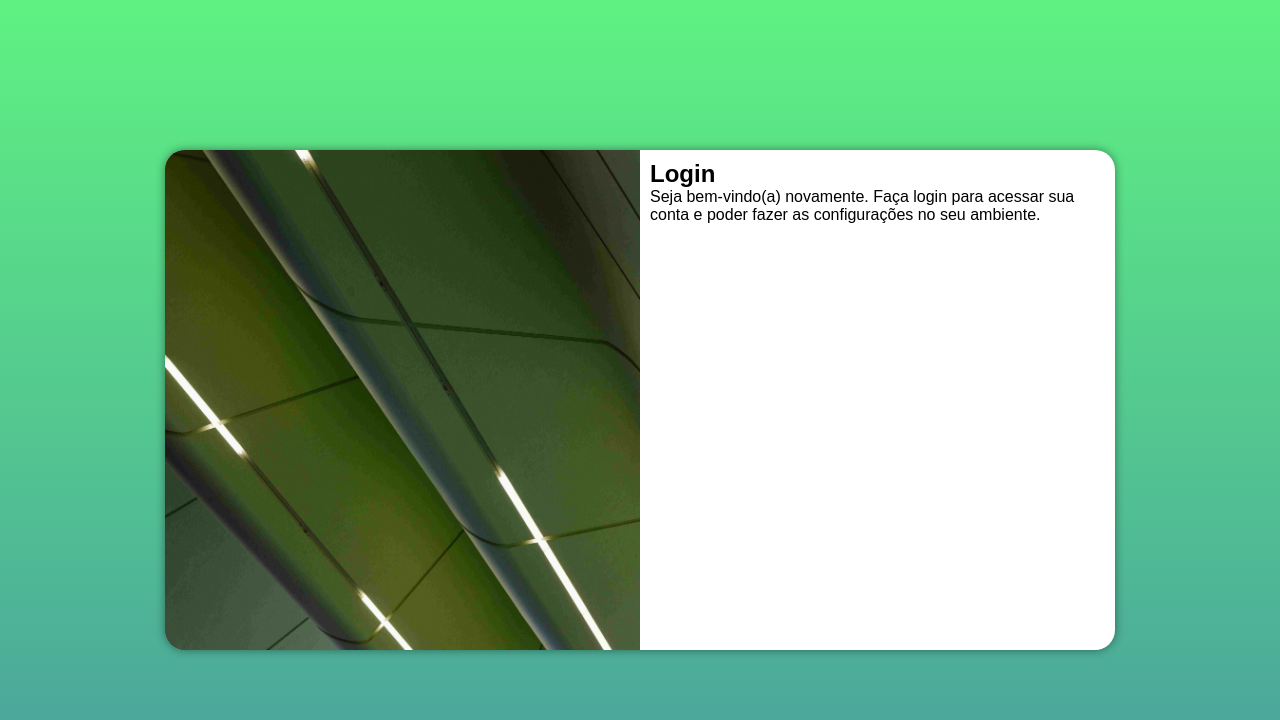
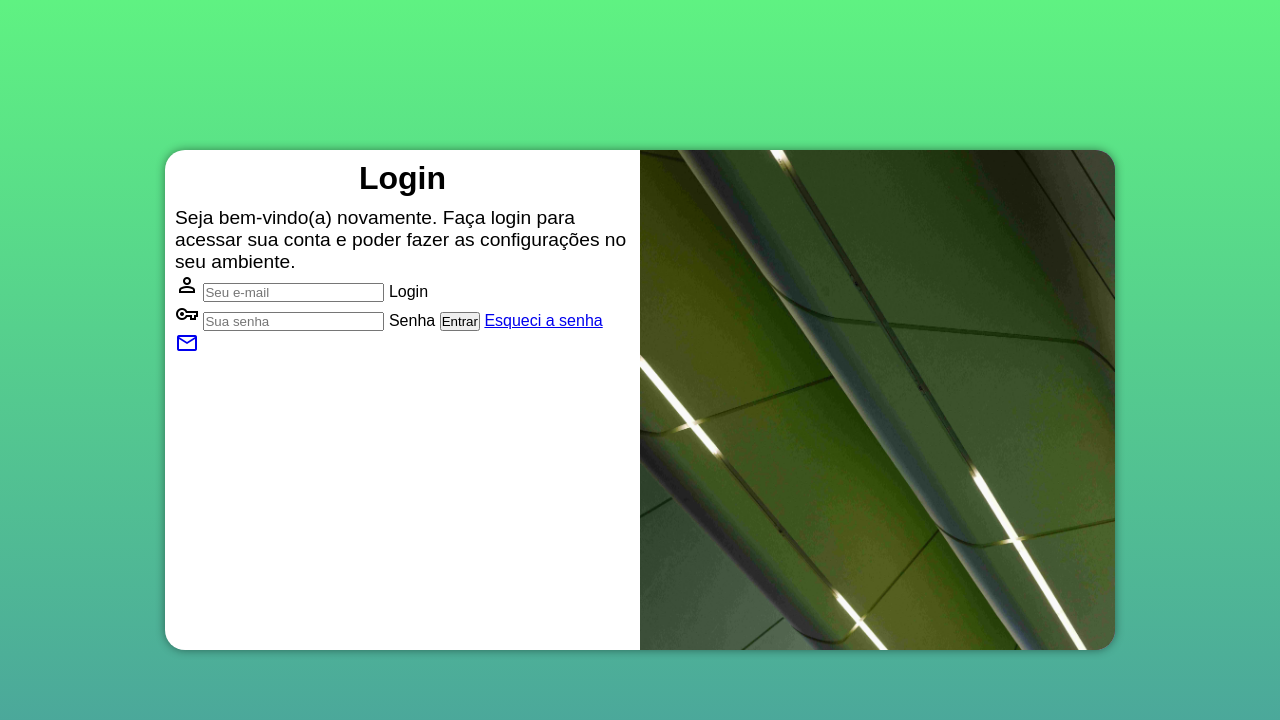
Before and after one commit to LuizFG17/projeto-login, a plain HTML site: page index.html in a window 1280 px wide. Drawn offline with nearby package versions, Linux system fonts and the light colour scheme.

Commit message:
formulario

```diff
--- a/estilos/media-query.css
+++ b/estilos/media-query.css
@@ -35,13 +35,21 @@
     }
 
     section#login > div#imagem {
-        float: left;
+        float: right;
         width: 50%;
         height: 100%;
     }
 
     section#login > div#formulario {
-        float: right;
+        float: left;
         width: 50%;
     }
+
+    div#formulario > h1 {
+        font-size: 2em;
+    }
+
+    div#formulario > p {
+        font-size: 1.2em;
+    }
   }
--- a/estilos/style.css
+++ b/estilos/style.css
@@ -55,3 +55,12 @@ section#login > div#formulario {
     display: block;
     padding: 10px;
 }
+
+div#formulario > h1 {
+    text-align: center;
+    margin-bottom: 10px;
+}
+
+div#formulario > p {
+    font-size: 0.8em;
+}
--- a/index.html
+++ b/index.html
@@ -6,6 +6,7 @@
     <title>Login</title>
     <link rel="stylesheet" href="estilos/style.css">
     <link rel="stylesheet" href="estilos/media-query.css">
+    <link rel="stylesheet" href="https://fonts.googleapis.com/css2?family=Material+Symbols+Outlined:opsz,wght,FILL,GRAD@20..48,100..700,0..1,-50..200" />
 </head>
 <body>
     <main>
@@ -16,8 +17,25 @@
             <div id="formulario">
                 <h1>Login</h1>
                 <p>Seja bem-vindo(a) novamente. Faça login para acessar sua conta e poder fazer as configurações no seu ambiente.</p>
-                <form action="login.php" method="post">
-
+                <form action="login.php" method="post" autocomplete="on">
+                    <div class="campo">
+                        <span class="material-symbols-outlined">
+                            person
+                            </span>
+                        <input type="email" name="login" id="ilogin" placeholder="Seu e-mail" autocomplete="email" required maxlength="30">
+                        <label for="ilogin">Login</label>
+                    </div>
+                    <div class="campo">
+                        <span class="material-symbols-outlined">
+                            vpn_key
+                            </span>
+                        <input type="password" name="senha" id="isenha" placeholder="Sua senha" autocomplete="current-password" required minlength="8" maxlength="30">
+                        <label for="isenha">Senha</label>
+                        <input type="submit" value="Entrar">
+                        <a href="esqueci.html">
+                            Esqueci a senha <i class="material-symbols-outlined">mail</i>
+                        </a>
+                    </div>
                 </form>
             </div>
         </section>
```
